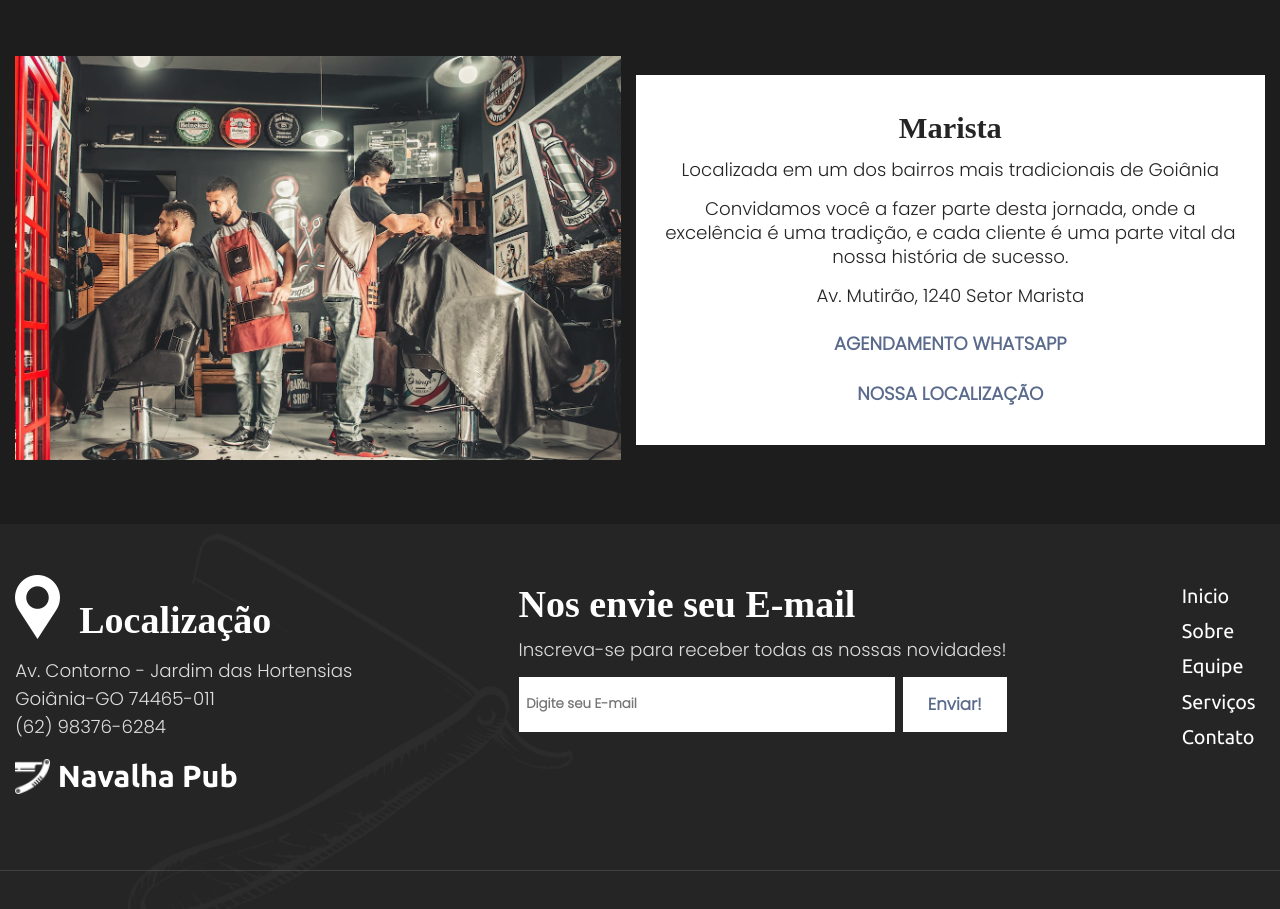
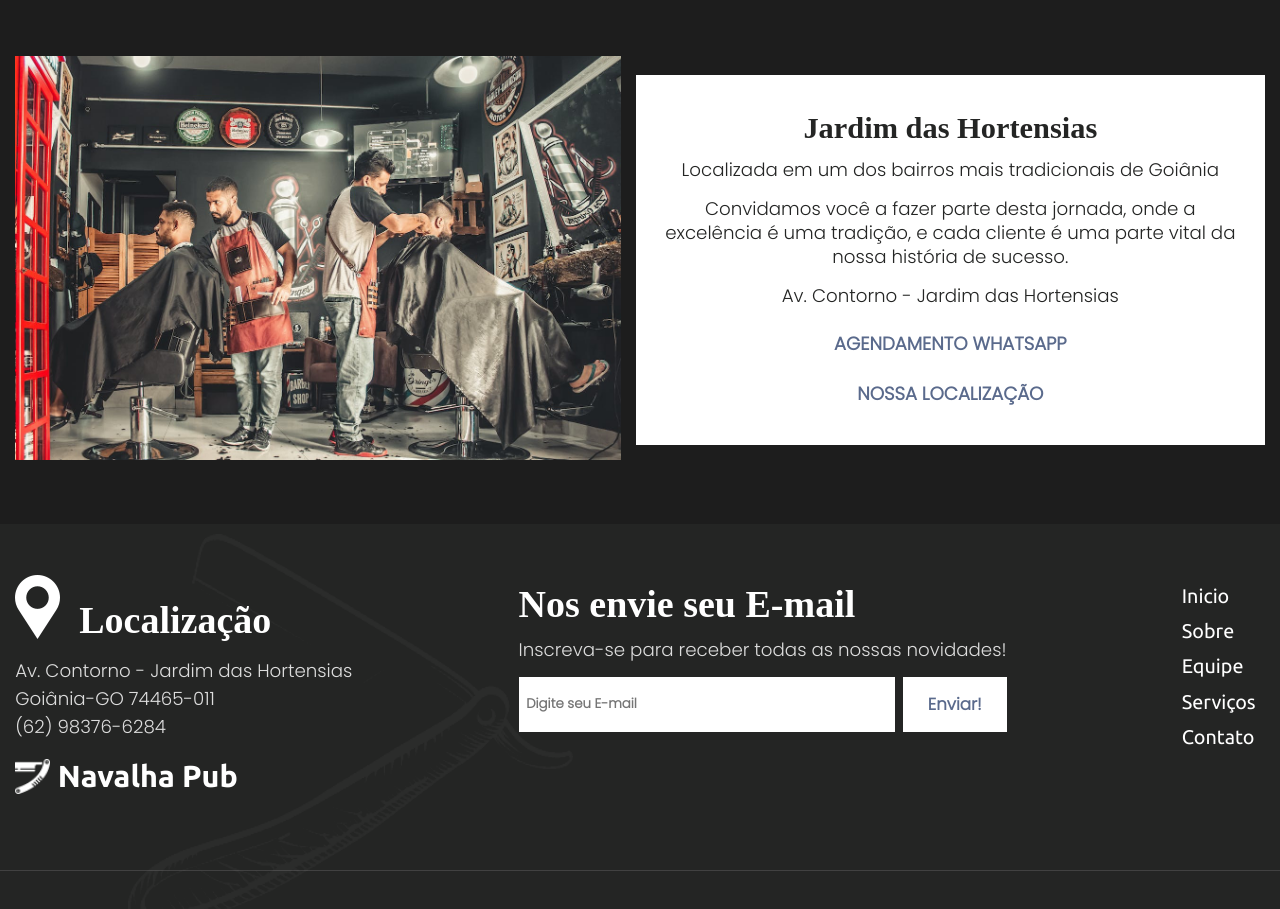
Before and after one commit to DevBrunomendoca/Barbshop, a React (Vite) app: page /about in a window 1280 px wide. Shown: the part 962-1871 px from the top of the page. Built offline with nearby package versions, Linux system fonts and the light colour scheme; a web font is replaced by a local one.

Commit message:
Updtate text

```diff
--- a/src/components/SectionAbout/SectionAbout.jsx
+++ b/src/components/SectionAbout/SectionAbout.jsx
@@ -52,8 +52,6 @@ Há uma década, a Barbearia Navalha Pub surgiu como uma visão concreta de eleg
       <ContentImg id='content-img'>
         <img src="imagem-sobre2.jpg" alt="" />
 
-        {/*<img src="imagem-cortes4.jpg" alt="" />
-         <ImageComponent imageId="4"/> */}
         <ContentCardAbout >
           <Paragraph textParagraph="Lucas Teodoro" />
           <Paragraph textParagraph="Proprietário e fundador da Barbearia Navalha Pub desde 2014." />
--- a/src/pages/About/About.jsx
+++ b/src/pages/About/About.jsx
@@ -69,11 +69,10 @@ export function About() {
             <img src="/banner-principal.jpg" alt="" />
           </UnitBanner>
           <UnitText id='content-card'>
-            <SecondCaption textSecondCaption='Marista' />
+            <SecondCaption textSecondCaption='Jardim das Hortensias' />
             <Paragraph textParagraph='Localizada em um dos bairros mais tradicionais de Goiânia' />
             <Paragraph textParagraph='Convidamos você a fazer parte desta jornada, onde a excelência é uma tradição, e cada cliente é uma parte vital da nossa história de sucesso.' />
-            <Paragraph textParagraph='Av. Mutirão, 1240
-            Setor Marista'/>
+            <Paragraph textParagraph='Av. Contorno - Jardim das Hortensias'/>
             <a href="#">AGENDAMENTO WHATSAPP </a>
             <Link to='/contacts'>NOSSA LOCALIZAÇÃO</Link>
           </UnitText>
```
